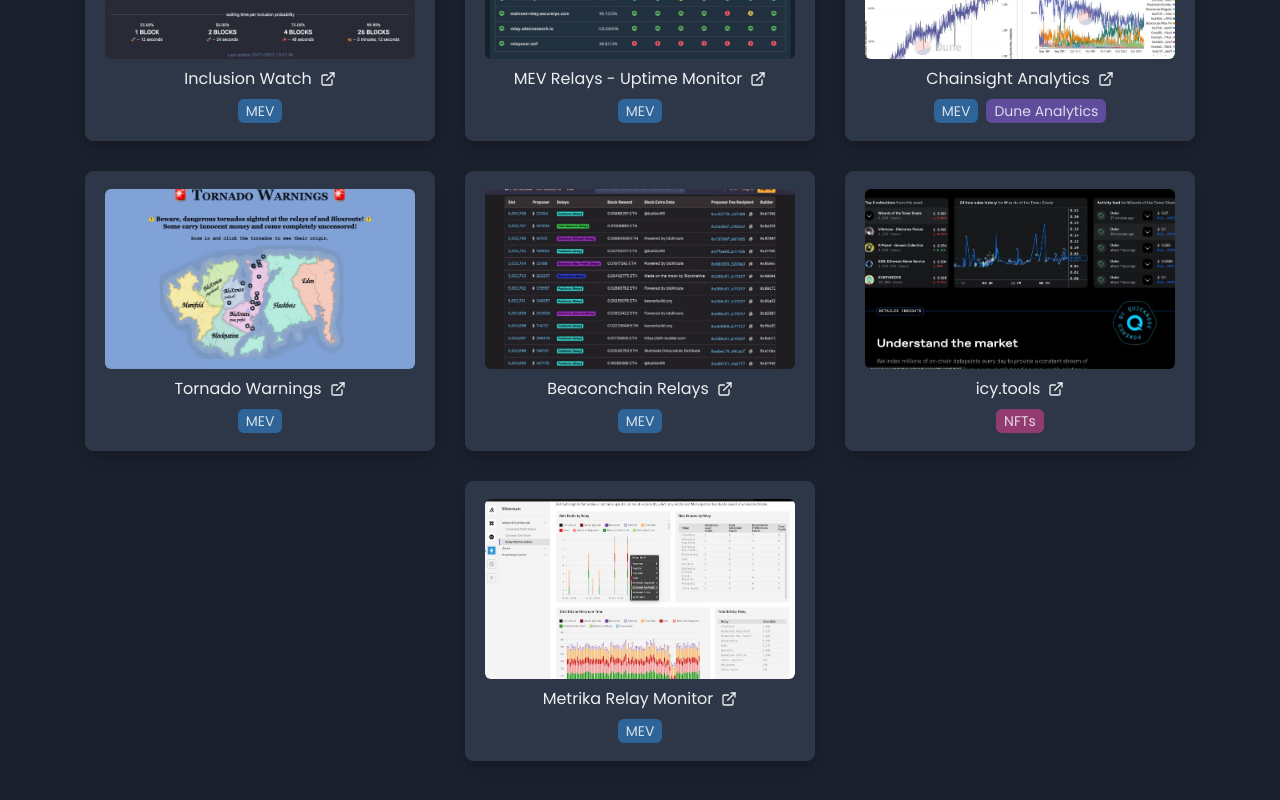
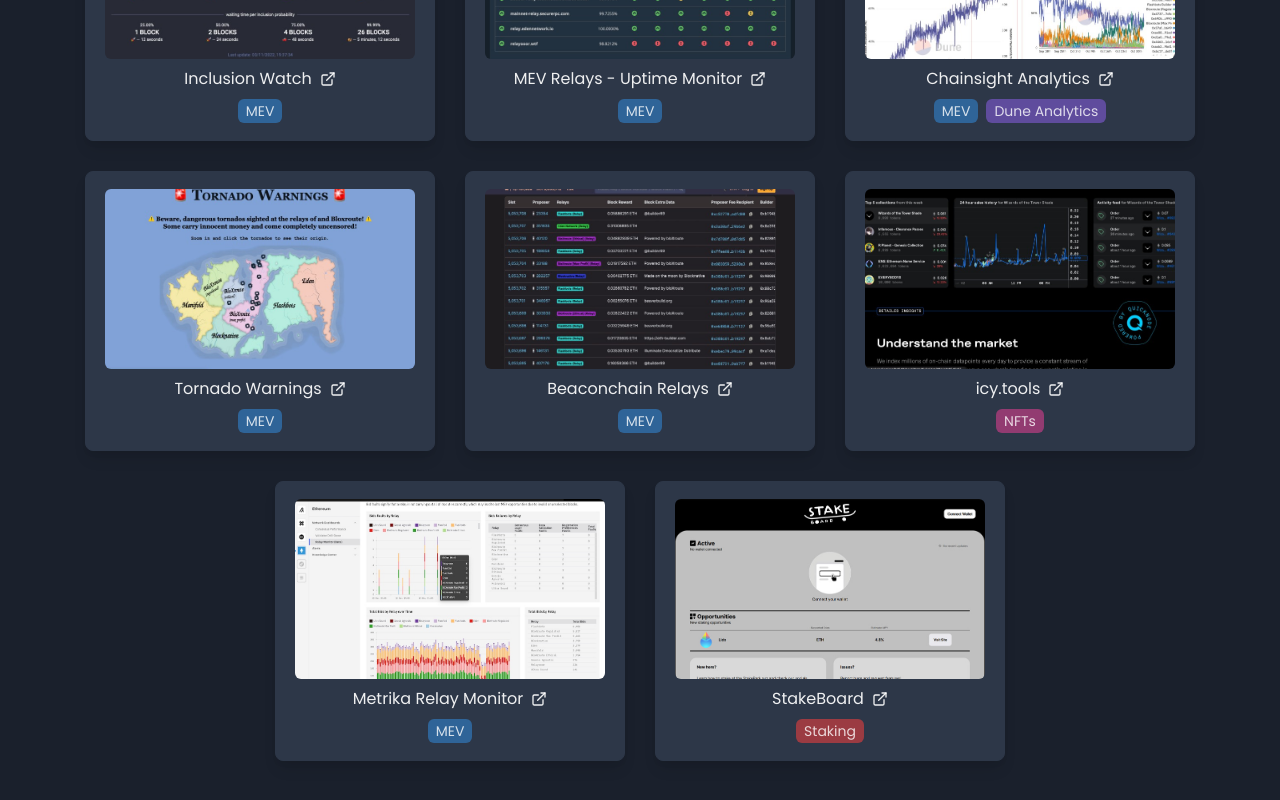
Before and after one commit to mfbevan/eth-dash, a Next.js app: page / in a window 1280 px wide. Shown: the part 2920-3720 px from the top of the page. Built offline with nearby package versions, Linux system fonts and the light colour scheme.

Commit message:
PR to add StakBoard
Requesting to add my staking dashboard project StakeBoard. Image and metadata added.

Thank you for your consideration.

```diff
--- a/constants/dashboards.ts
+++ b/constants/dashboards.ts
@@ -272,4 +272,12 @@
     image: "metrika-mev.jpg",
     tags: [IDashboardTag.MEV],
   },
+  {
+    name: "StakeBoard",
+    description:
+      "StakeBoard is a beginner-friendly staking dashboard",
+    url: "https://app.stakepark.xyz",
+    image: "stakeboard.jpg",
+    tags: [IDashboardTag.Staking],
+  },
 ];
```
Also changed, not shown: public/dashboard-images/stakeboard.jpg (added).
